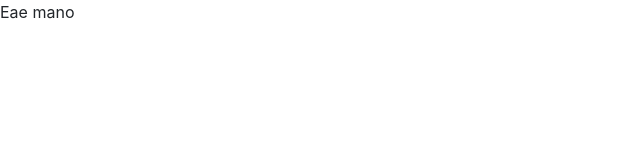
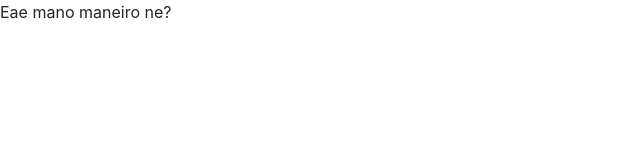
Before and after one commit to SamRener/TwitterJS_Front, a plain HTML site: page index.html in a window 1280 px wide. Shown: the whole page, without its empty margins (0-640 px from the left). Drawn offline with nearby package versions, Linux system fonts and the light colour scheme.

Commit message:
Commit 2

```diff
--- a/index.html
+++ b/index.html
@@ -29,4 +29,5 @@ CarregarPosts = function () {
 </script>
 <body>
 Eae mano
+maneiro ne?
 </body>
```
